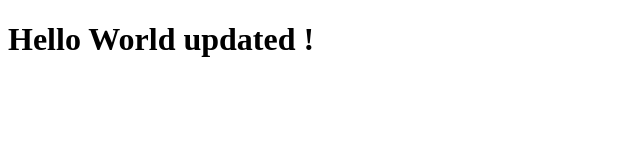
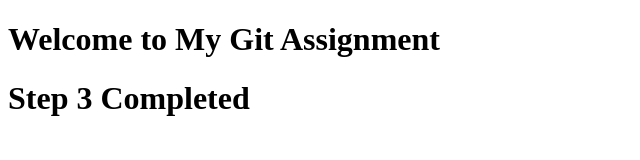
Before and after one commit to RavinduRashintha444/lab-2, a plain HTML site: page index.html in a window 1280 px wide. Shown: the whole page, without its empty margins (0-640 px from the left). Drawn offline with Linux system fonts and the light colour scheme.

Commit message:
Add index.html with h1 tags

```diff
--- a/index.html
+++ b/index.html
@@ -1,10 +1,10 @@
 <!DOCTYPE html>
-<html lang="en">
+<html>
 <head>
-    <title>Lab 2</title>
+    <title>Git Assignment</title>
 </head>
 <body>
-    <h1>Hello World updated !</h1>
-
+    <h1>Welcome to My Git Assignment</h1>
+    <h1>Step 3 Completed</h1>
 </body>
 </html>
```
